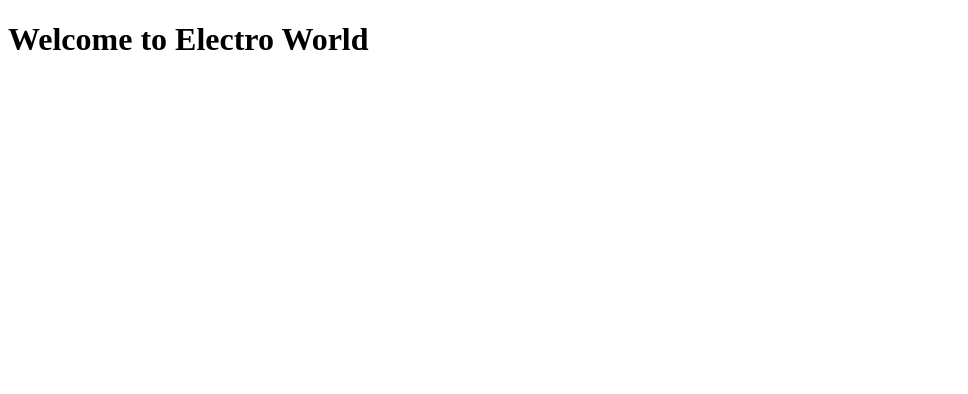
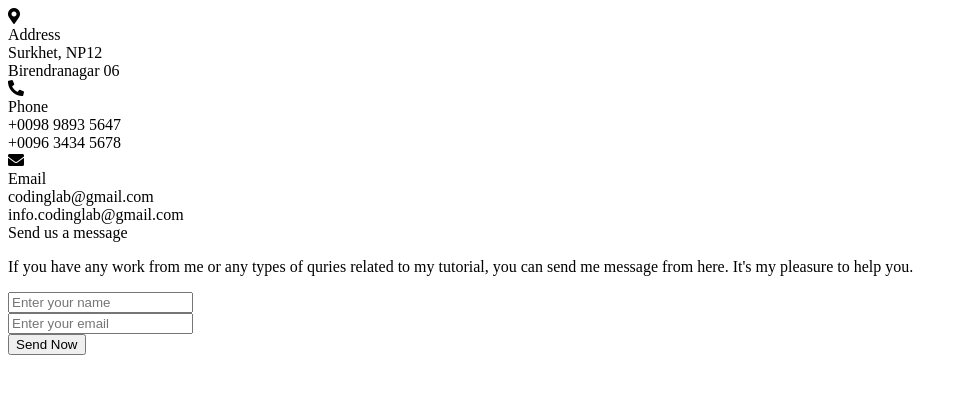
Before and after one commit to rasilaratnakaran/reviewApp, a Django app: page /contact/ in a window 1280 px wide. Shown: the top 394 px of the page, without its empty margins (0-968 px from the left). Run offline with Django 4.2, Linux system fonts and the light colour scheme.

Commit message:
about n contact

```diff
--- a/myProject/myApp/templates/myApp/contact.html
+++ b/myProject/myApp/templates/myApp/contact.html
@@ -1,9 +1,56 @@
 <!DOCTYPE html>
-<html>
-<head>
-<title>Electro World- Contact Us</title>
-</head>
+<!-- Created By CodingLab - www.codinglabweb.com -->
+<html lang="en" dir="ltr">
+  <head>
+    <meta charset="UTF-8">
+   <!-- <title> Responsive Contact Us Form  | CodingLab </title>-->
+    <link rel="stylesheet" href="style.css">
+    <!-- Fontawesome CDN Link -->
+    <link rel="stylesheet" href="https://cdnjs.cloudflare.com/ajax/libs/font-awesome/5.15.2/css/all.min.css"/>
+     <meta name="viewport" content="width=device-width, initial-scale=1.0">
+   </head>
 <body>
-<h1>Welcome to Electro World</h1>
+  <div class="container">
+    <div class="content">
+      <div class="left-side">
+        <div class="address details">
+          <i class="fas fa-map-marker-alt"></i>
+          <div class="topic">Address</div>
+          <div class="text-one">Surkhet, NP12</div>
+          <div class="text-two">Birendranagar 06</div>
+        </div>
+        <div class="phone details">
+          <i class="fas fa-phone-alt"></i>
+          <div class="topic">Phone</div>
+          <div class="text-one">+0098 9893 5647</div>
+          <div class="text-two">+0096 3434 5678</div>
+        </div>
+        <div class="email details">
+          <i class="fas fa-envelope"></i>
+          <div class="topic">Email</div>
+          <div class="text-one">codinglab@gmail.com</div>
+          <div class="text-two">info.codinglab@gmail.com</div>
+        </div>
+      </div>
+      <div class="right-side">
+        <div class="topic-text">Send us a message</div>
+        <p>If you have any work from me or any types of quries related to my tutorial, you can send me message from here. It's my pleasure to help you.</p>
+      <form action="#">
+        <div class="input-box">
+          <input type="text" placeholder="Enter your name">
+        </div>
+        <div class="input-box">
+          <input type="text" placeholder="Enter your email">
+        </div>
+        <div class="input-box message-box">
+
+        </div>
+        <div class="button">
+          <input type="button" value="Send Now" >
+        </div>
+      </form>
+    </div>
+    </div>
+  </div>
 </body>
 </html>
```
Also changed, not shown: myProject/myApp/templates/myApp/about.html (+28 -3 lines).
